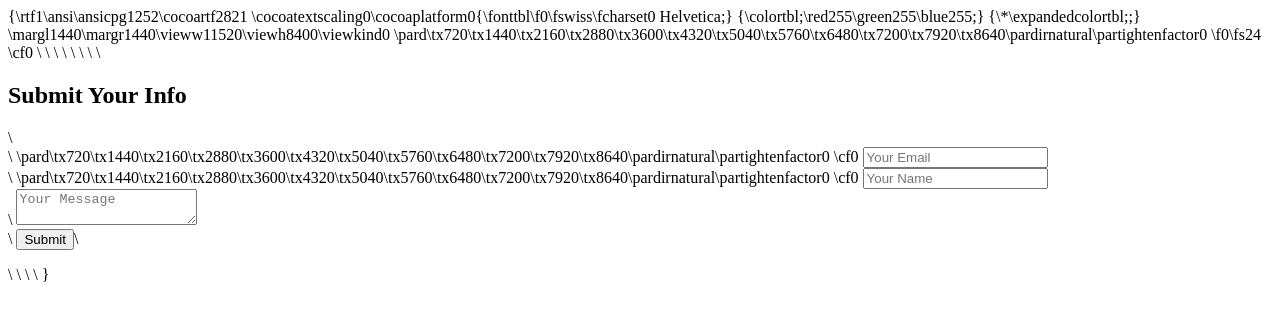
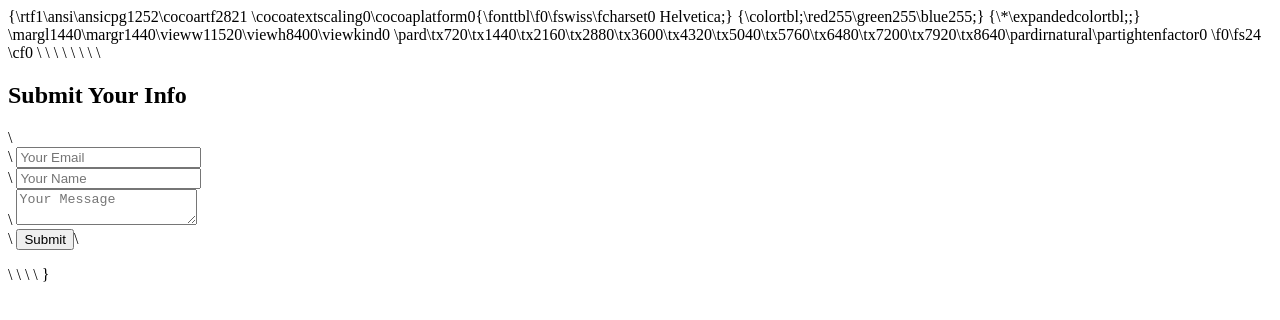
Before and after one commit to maystr0/ghadeer, a plain HTML site: page index.html in a window 1280 px wide. Drawn offline with Linux system fonts and the light colour scheme.

Commit message:
Add files via upload

```diff
--- a/index.html
+++ b/index.html
@@ -15,10 +15,8 @@
 <body>\
     <h2>Submit Your Info</h2>\
     <form id="myForm">\
-\pard\tx720\tx1440\tx2160\tx2880\tx3600\tx4320\tx5040\tx5760\tx6480\tx7200\tx7920\tx8640\pardirnatural\partightenfactor0
-\cf0         <input type="email" id="email" placeholder="Your Email" required><br>\
-\pard\tx720\tx1440\tx2160\tx2880\tx3600\tx4320\tx5040\tx5760\tx6480\tx7200\tx7920\tx8640\pardirnatural\partightenfactor0
-\cf0         <input type="text" id="name" placeholder="Your Name" required><br>\
+        <input type="email" id="email" placeholder="Your Email" required><br>\
+        <input type="text" id="name" placeholder="Your Name" required><br>\
         <textarea id="message" placeholder="Your Message" required></textarea><br>\
         <button type="submit">Submit</button>\
     </form>\
@@ -31,7 +29,7 @@
                 message: document.getElementById("message").value\
             \};\
 \
-            fetch("YOUR_DEPLOYMENT_URL", \{\
+            fetch("https://script.google.com/macros/s/AKfycby5oXDDvl2H5xQSdH8Ml5Keu4ouLRrZGNReSSPVXK6lP97JIdD1LGGTgHdZlpvfovDfJQ/exec", \{\
                 method: "POST",\
                 body: JSON.stringify(formData),\
                 headers: \{ "Content-Type": "application/json" \}\
```
